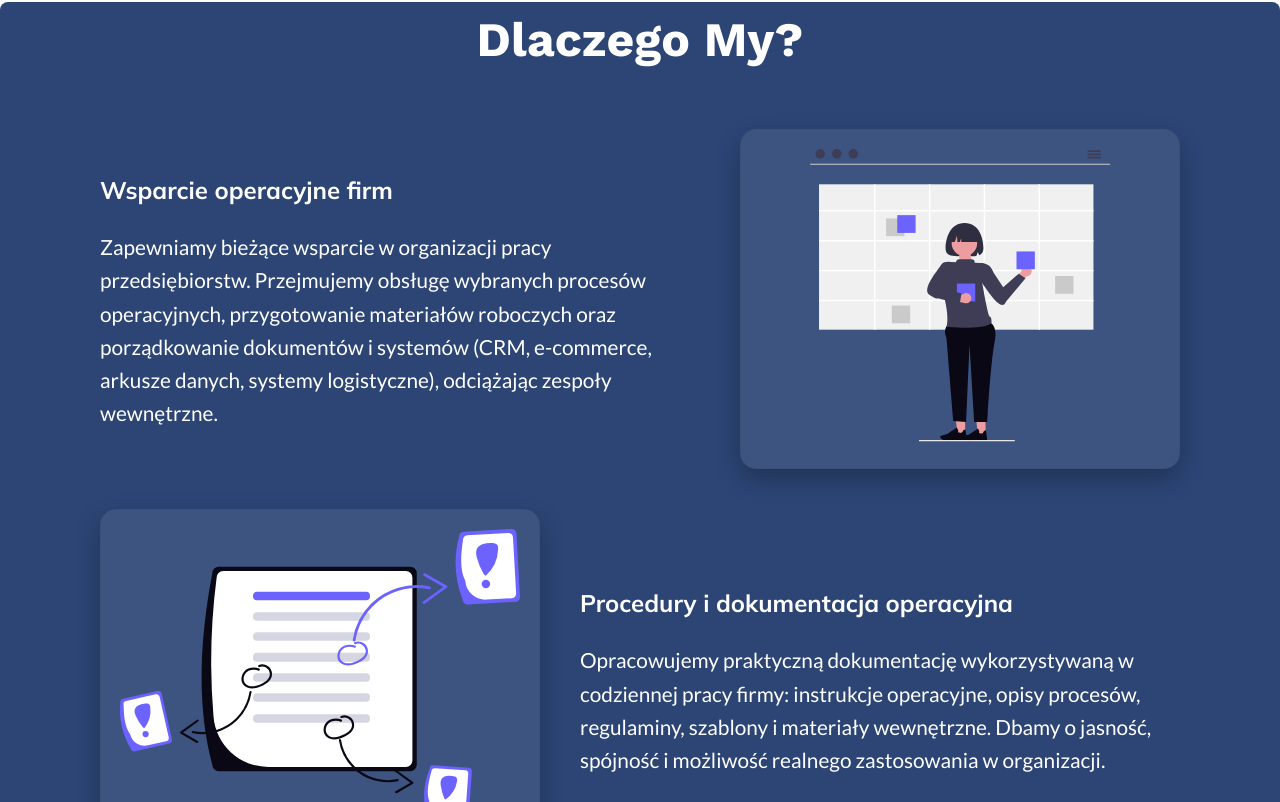
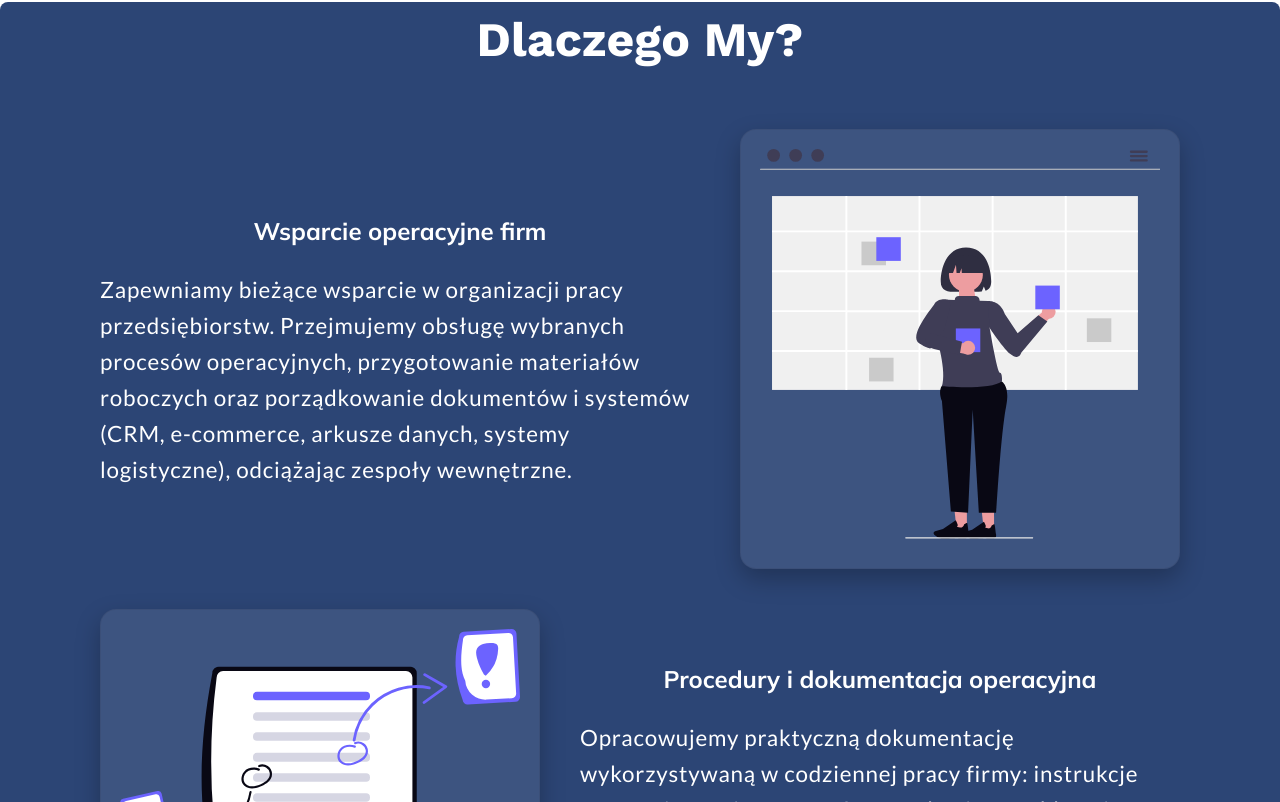
Before and after one commit to Karwan87/uszynski-consulting-react, a React (Vite) app in the folder frontend/: page / in a window 1280 px wide. Shown: the part 858-1660 px from the top of the page. Built offline with nearby package versions, Linux system fonts and the light colour scheme.

Commit message:
Update Whyus.module.css
Display customize

```diff
--- a/frontend/src/components/Home/Whyus.module.css
+++ b/frontend/src/components/Home/Whyus.module.css
@@ -44,7 +44,9 @@
   cursor: pointer;
   text-decoration: none;
   display: inline-block;
-  transition: background-color 0.3s ease, color 0.3s ease,
+  transition:
+    background-color 0.3s ease,
+    color 0.3s ease,
     border-color 0.3s ease;
 }
 .order_btn:hover {
@@ -59,29 +61,31 @@
 
 .featureitem p {
   font-family: "Lato", sans-serif;
-  font-size: 1.3rem;
+  font-size: 0.9rem;
+  letter-spacing: 0.05rem;
   line-height: 1.6;
 }
 .contenttext {
-  width: 100%;
+  width: 80%;
+  text-align: center;
 }
 
 .svg {
   display: block;
   width: 400px;
-  height: 300px;
+  height: auto;
 }
 .contentimage {
   display: flex;
   justify-content: center;
   align-items: center;
-  max-height: 300px;
   order: 10;
   padding: 20px;
-  max-width: 100%;
+  max-width: 80%;
   background: rgba(255, 255, 255, 0.08);
   border-radius: 16px;
-  box-shadow: 0 10px 25px rgba(0, 0, 0, 0.25),
+  box-shadow:
+    0 10px 25px rgba(0, 0, 0, 0.25),
     inset 0 0 0 1px rgba(41, 29, 29, 0.08);
 }
 
@@ -117,6 +121,11 @@
   .featureitem.reverse {
     flex-direction: row-reverse;
   }
+  .featureitem p {
+    font-size: 1.4rem;
+    letter-spacing: 0.05rem;
+    text-align: left;
+  }
   .invitation {
     font-size: 60px;
   }
```
